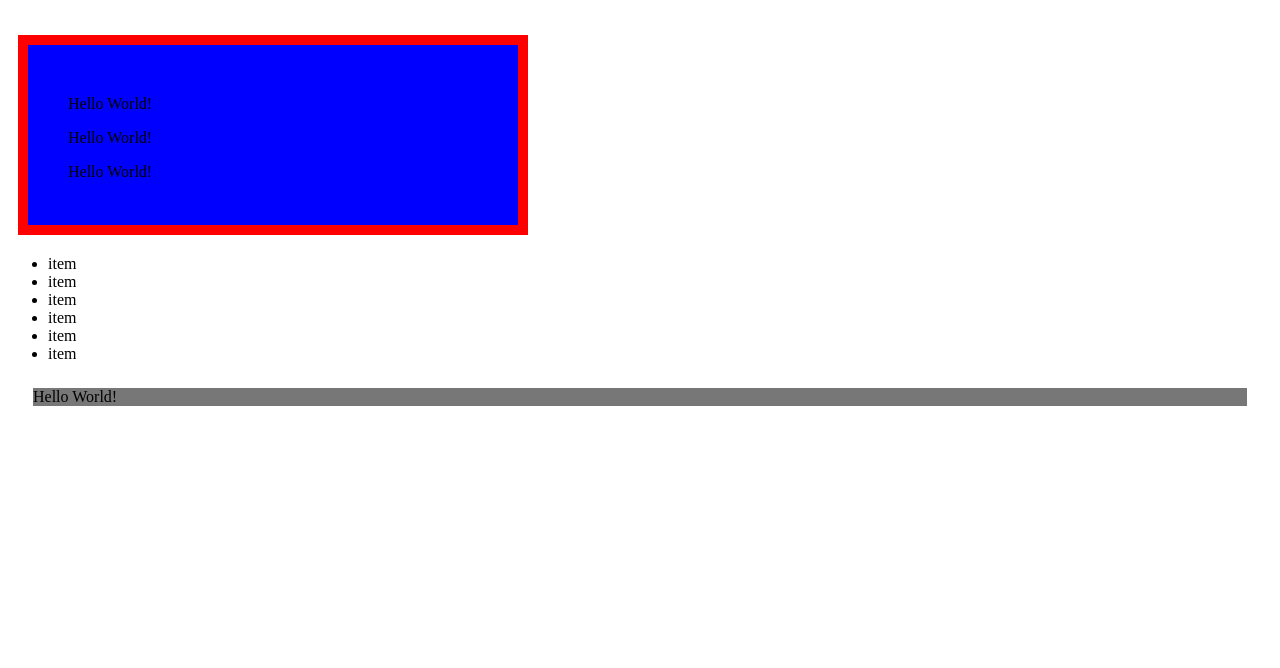
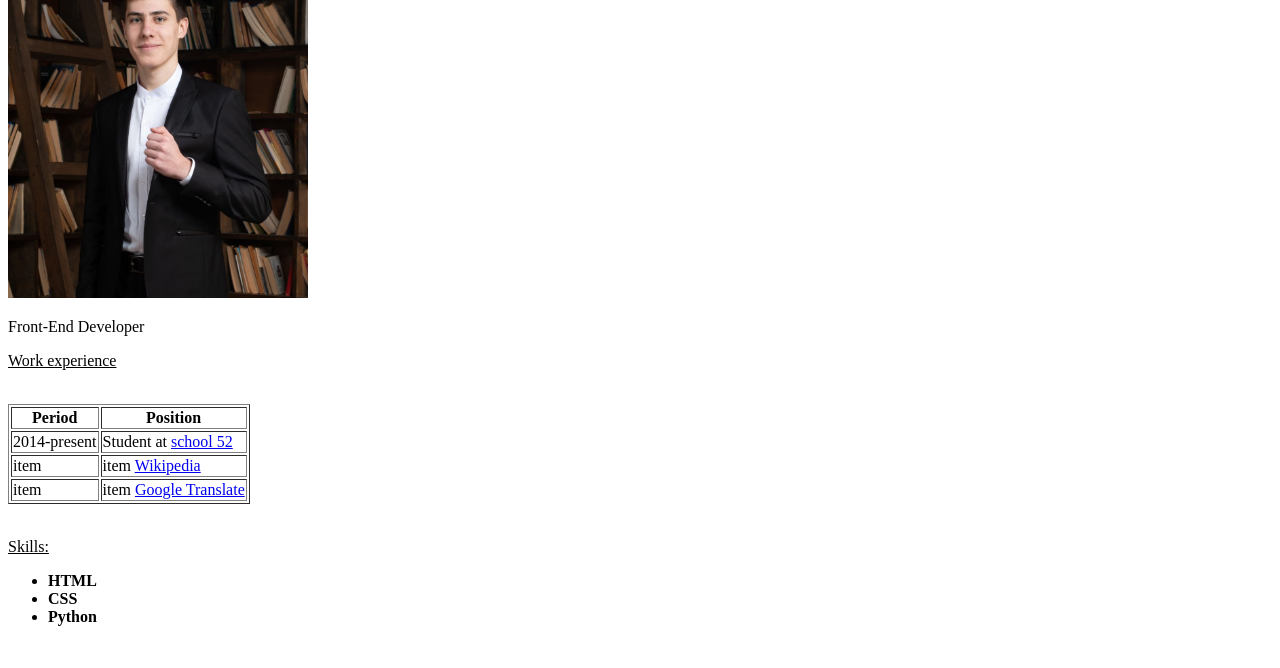
Before and after one commit to SanLonch/Lesson_8, a plain HTML site: page index.html in a window 1280 px wide. Shown: the part 132-800 px from the top of the page. Drawn offline with Linux system fonts and the light colour scheme.

Commit message:
index.html

```diff
--- a/index.html
+++ b/index.html
@@ -4,27 +4,48 @@
     <meta charset="UTF-8">
     <meta http-equiv="X-UA-Compatible" content="IE=edge">
     <meta name="viewport" content="width=device-width, initial-scale=1.0">
-    <title>Lesson_8</title>
+    <title>Homework_8</title>
     <link rel="stylesheet" href="style.css">
 </head>
 <body>
-    <h1>Lesson 8</h1>
-    <span>Hello World!</span>
-    <div class="wrapper">
-        <div>Hello World!</div>
-        <p>Hello World!</p>
-        <div>Hello World!</div>
-    </div>
+    <body>
+    <h1 class="border">Oleksandr Lonchar</h1>
+    <img src="photo_2023-05-15_13-52-26.jpg" width="300" height="350" alt="My photo">
+    <p class="border">Front-End Developer</p>
+    <u><p class="border">Work experience</p></u>
+    <br>
+    <table border="1">
+        <thead>
+            <tr>
+                <th rowspan="2"><strong class="th">Period</strong></th>
+                <th><strong class="th">Position</strong></th>
+            </tr>
+        </thead>
+        <tbody>
+            <tr>
+                <td>2014-present</td>
+                <td>Student at <a href="https://school52.pro4.com.ua">school 52</a></td>
+            </tr>
+            <tr>
+                <td>item</td>
+                <td>item <a href="https://ru.wikipedia.org/wiki/Заглавная_страница">Wikipedia</a></td>
+            </tr>
+        </tbody>
+        <tfoot>
+            <tr>
+                <td>item</td>
+                <td>item <a href="https://translate.google.com/?hl=ru&tab=TT">Google Translate</a></td>
+            </tr>
+        </tfoot>
+    </table>
+    <br>
+    <u><p class="border">Skills:</p></u>
+    <strong>
     <ul>
-        <li>item</li>
-        <li>item</li>
-        <li>item</li>
-        <li>item</li>
-        <li>item</li>
-        <li>item</li>
-    </ul>
-    <div class="width-params">
-        Hello World!
-    </div>
+        <li>HTML</li>
+        <li>CSS</li>
+        <li>Python</li>
+   </ul>
+   </strong>
 </body>
 </html>
```
